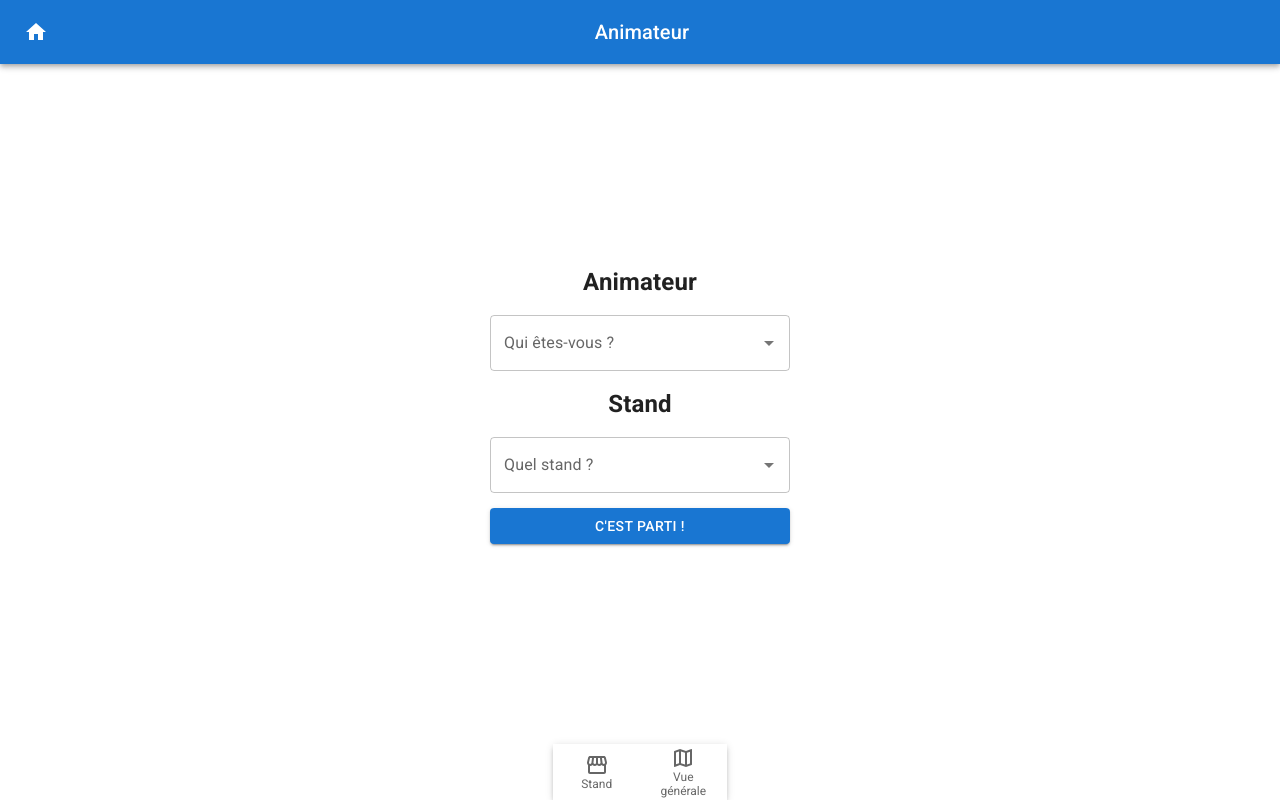
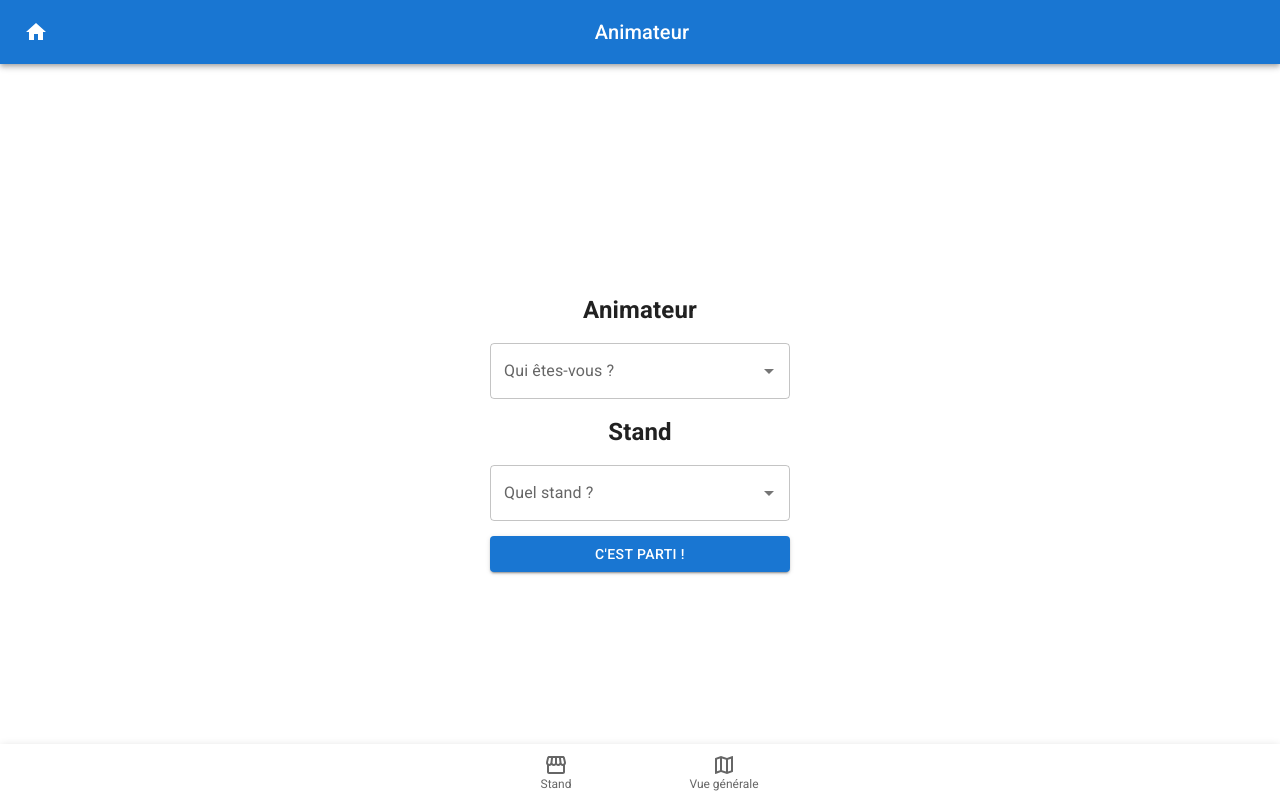
Before and after one commit to JoAnisky/rotation-app-frontend, a React (Vite) app: page /animateur in a window 1280 px wide. Built offline with nearby package versions, Linux system fonts and the light colour scheme; no server answers.

Commit message:
modified navbar props and positionning

```diff
--- a/src/components/NavbarDown.tsx
+++ b/src/components/NavbarDown.tsx
@@ -5,17 +5,14 @@ import StorefrontIcon from "@mui/icons-material/Storefront";
 import MapOutlinedIcon from "@mui/icons-material/MapOutlined";
 import ReceiptLongIcon from "@mui/icons-material/ReceiptLong";
 import SettingsSuggestIcon from "@mui/icons-material/SettingsSuggest";
-import { Paper } from "@mui/material";
+import { Box, Paper } from "@mui/material";
 
 interface NavbarDownProps {
   setActiveComponent: (componentKey: string) => void;
   isAdmin: boolean;
 }
 
-const NavbarDown: React.FC<NavbarDownProps> = ({
-  setActiveComponent,
-  isAdmin,
-}) => {
+const NavbarDown: React.FC<NavbarDownProps> = ({ setActiveComponent, isAdmin }) => {
   const [value, setValue] = React.useState("recents");
 
   const handleChange = (event: React.SyntheticEvent, newValue: string) => {
@@ -23,7 +20,17 @@ const NavbarDown: React.FC<NavbarDownProps> = ({
   };
 
   return (
-    <Paper elevation={3}>
+    <Box
+      sx={{
+        position: "fixed",
+        bottom: 0,
+        left: 0,
+        right: 0, // Assures it takes full width
+        width: "100%", // This is redundant but ensures understanding
+        zIndex: 1000 // Keeps it above other content
+      }}
+    >
+      <Paper elevation={3} sx={{ width: "100%" }}>
         <BottomNavigation value={value} onChange={handleChange} showLabels>
           {isAdmin ? (
             <BottomNavigationAction
@@ -57,6 +64,7 @@ const NavbarDown: React.FC<NavbarDownProps> = ({
           />
         </BottomNavigation>
       </Paper>
+    </Box>
   );
 };
 
--- a/src/components/NavbarUp.tsx
+++ b/src/components/NavbarUp.tsx
@@ -11,17 +11,19 @@ import { Button } from "@mui/material";
 interface INavbarUpProps {
   role: string;
   handleChangeSelection?: () => void;
-  animatorStandSetted: boolean
+  animatorStandSetted: boolean;
+  animatorName: string | null;
 }
 
 const NavbarUp: React.FC<INavbarUpProps> = ({
   role,
   handleChangeSelection,
-  animatorStandSetted
+  animatorStandSetted,
+  animatorName
 }) => {
   return (
     <Box sx={{ display:'flex' }}>
-      <AppBar position="sticky" component="nav">
+      <AppBar position="static" sx={{ width: '100%' }} component="nav">
         <Toolbar>
           {/* IconButton with HomeIcon and Link */}
           <IconButton
@@ -41,7 +43,7 @@ const NavbarUp: React.FC<INavbarUpProps> = ({
             component="div"
             sx={{ flexGrow: 1, textAlign: "center" }}
           >
-            {role}
+            {animatorName ? animatorName : role}
           </Typography>
 
           {role === "Animateur" && animatorStandSetted ? (
```
Lines whose indentation alone changed are shown as unchanged.
